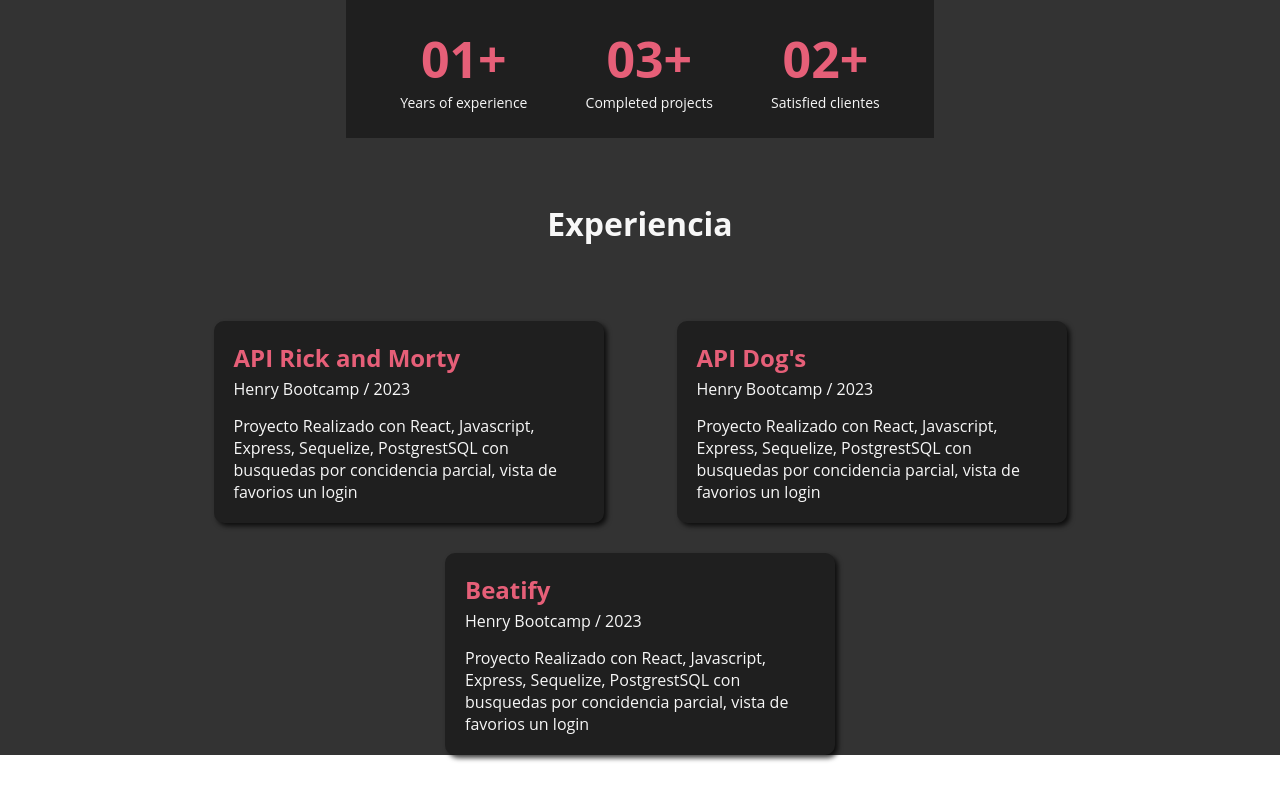
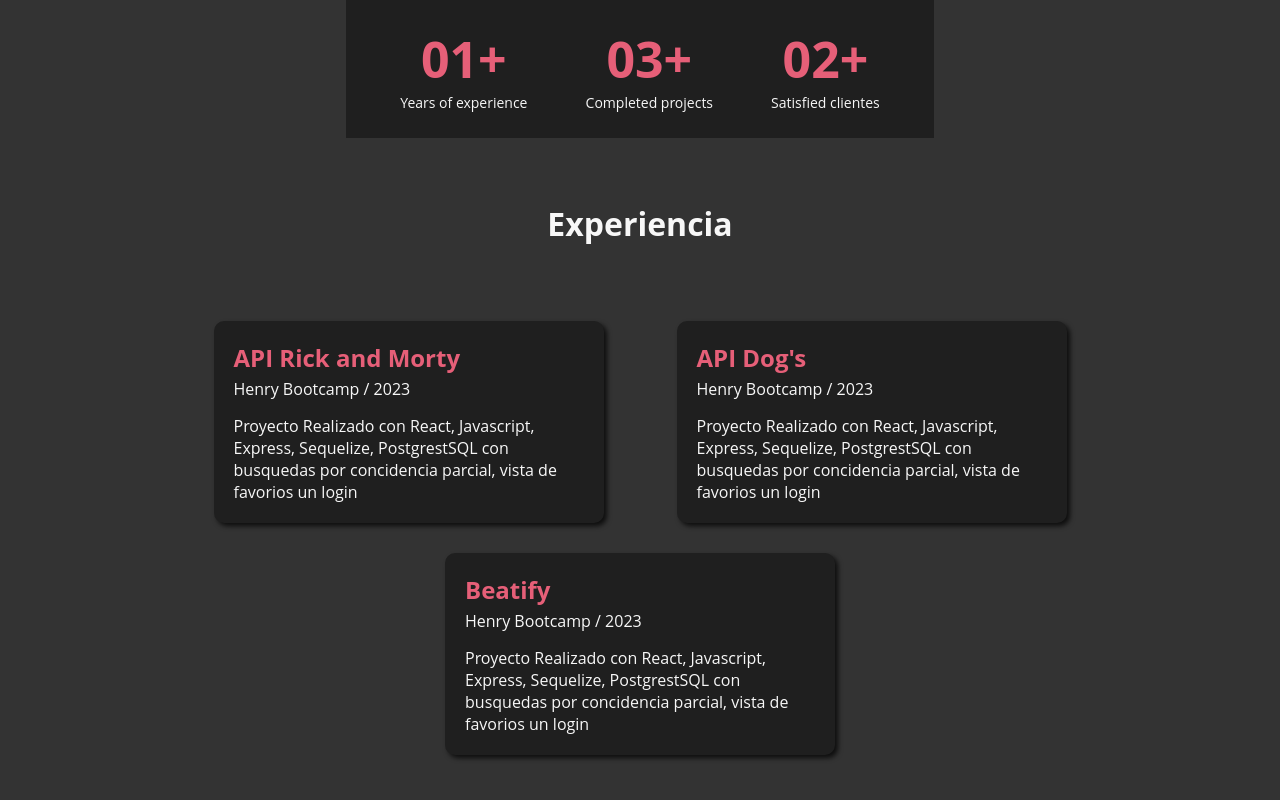
Before and after one commit to lordeber15/Portafolio_Eberson, a React (Vite) app: page / in a window 1280 px wide. Shown: the part 1402-2202 px from the top of the page. Built offline with nearby package versions, Linux system fonts and the light colour scheme.

Commit message:
experiecias and cards 1

```diff
--- a/src/view/sectionExperiencia/experiencia.module.css
+++ b/src/view/sectionExperiencia/experiencia.module.css
@@ -1,6 +1,7 @@
 .container{
     background-color: var(--bg-alt);
     color: var(--text);
+    padding-bottom: 5px;
 }
 .title{
     display: flex;
```
